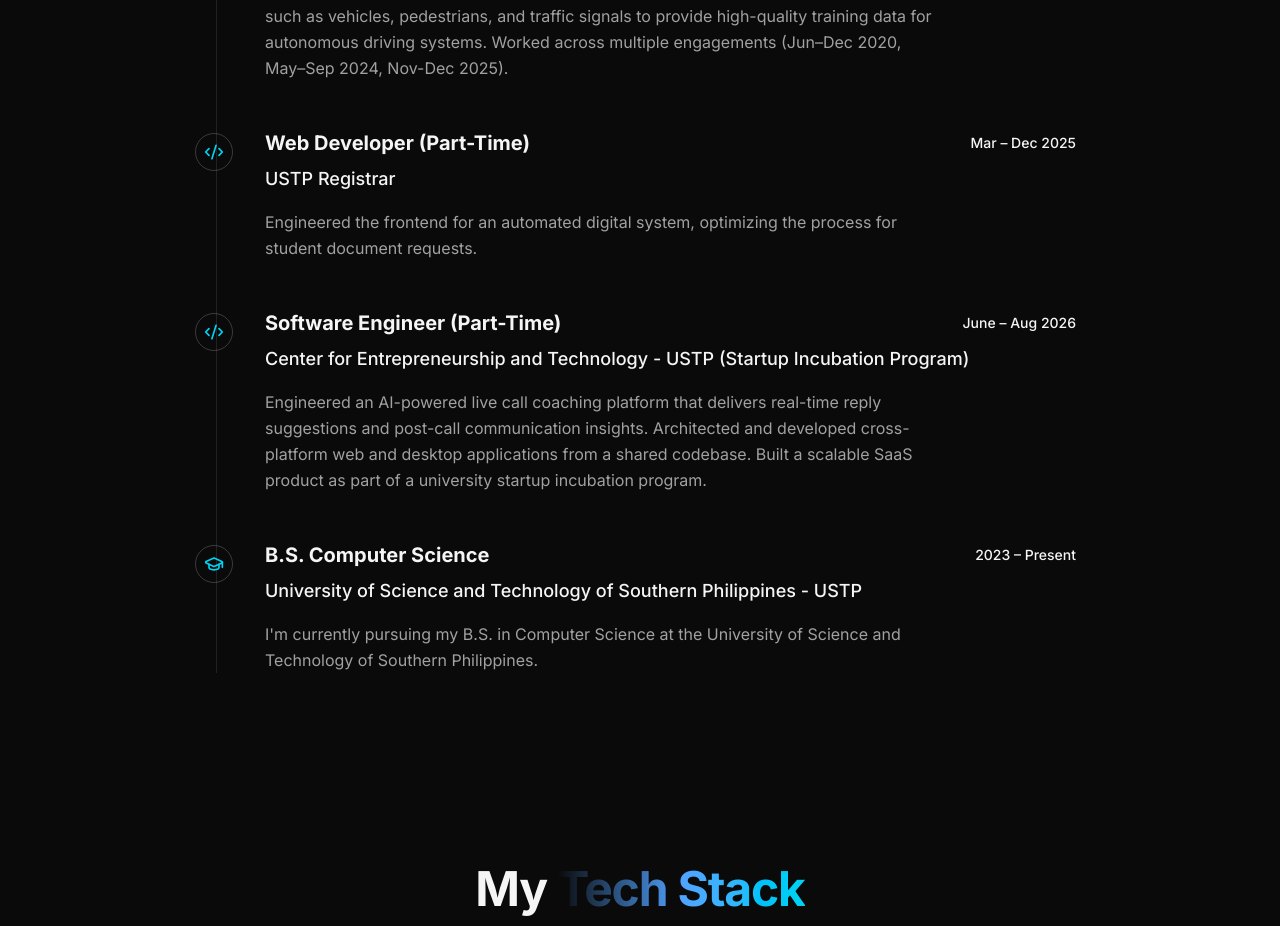
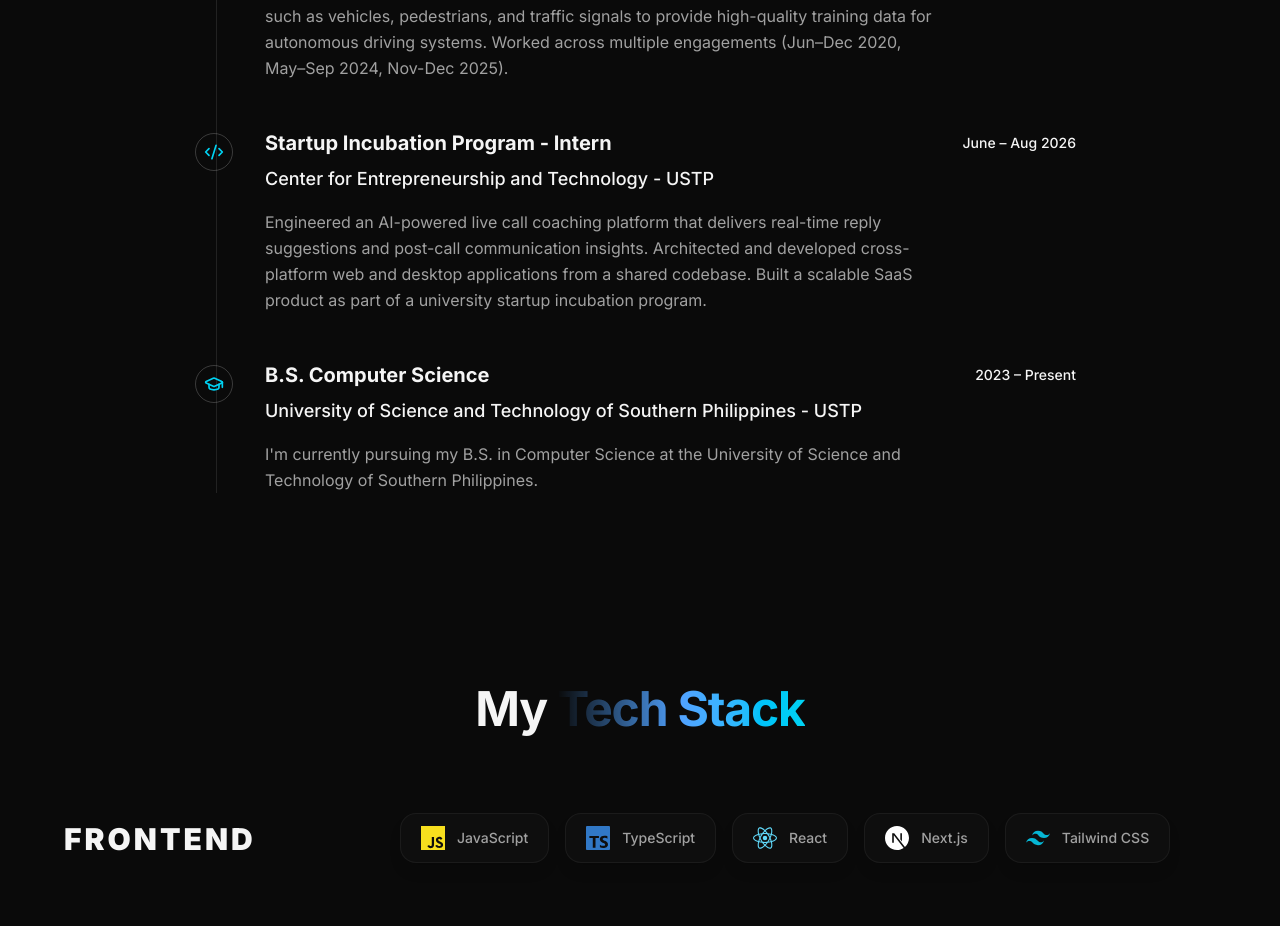
Before and after one commit to ken122704/portfolio, a Next.js app: page / in a window 1280 px wide. Shown: the part 2620-3546 px from the top of the page. Built offline with nearby package versions, Linux system fonts and the light colour scheme.

Commit message:
update experience

```diff
--- a/components/Experience.tsx
+++ b/components/Experience.tsx
@@ -15,17 +15,8 @@
 
   {
     type: "work",
-    title: "Web Developer (Part-Time)",
-    organization: "USTP Registrar",
-    date: "Mar – Dec 2025",
-    description: "Engineered the frontend for an automated digital system, optimizing the process for student document requests.",
-    icon: <Code2 size={20} className="text-cyan-400" />,
-  },
-
-  {
-    type: "work",
-    title: "Software Engineer (Part-Time)",
-    organization: "Center for Entrepreneurship and Technology - USTP (Startup Incubation Program)",
+    title: "Startup Incubation Program - Intern",
+    organization: "Center for Entrepreneurship and Technology - USTP",
     date: "June – Aug 2026",
     description: "Engineered an AI-powered live call coaching platform that delivers real-time reply suggestions and post-call communication insights. Architected and developed cross-platform web and desktop applications from a shared codebase. Built a scalable SaaS product as part of a university startup incubation program.",
     icon: <Code2 size={20} className="text-cyan-400" />,
```
